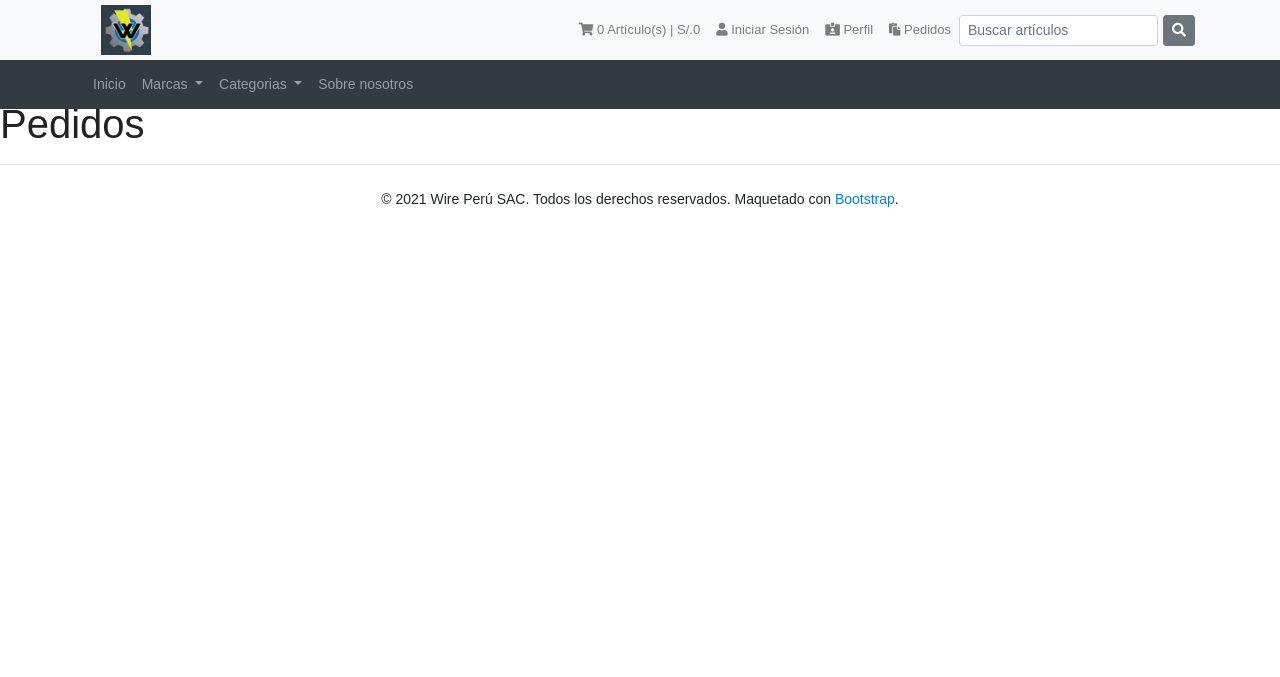
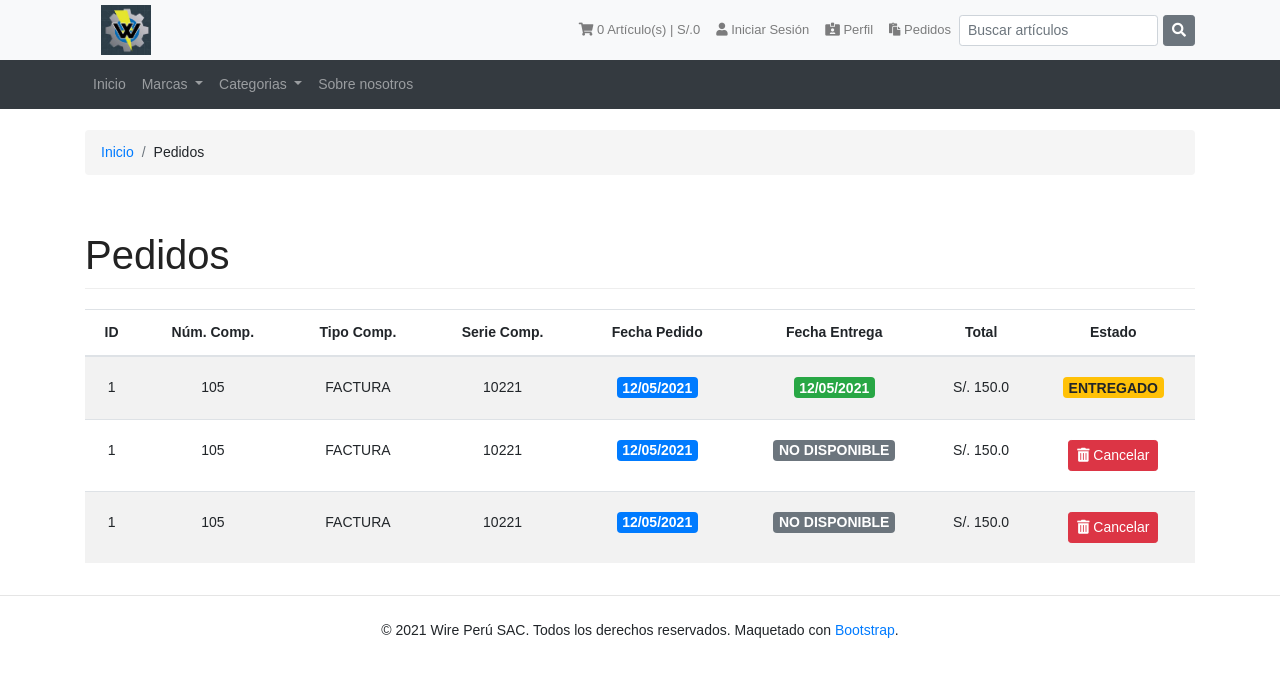
Before and after one commit to Jibaru/wire-peru-tienda, a Django app: page /pedidos in a window 1280 px wide. Shown: the top 677 px of the page. Run offline with Django 3.2, Linux system fonts and the light colour scheme; some libraries are stand-ins or nearby versions; some web fonts are replaced.

Commit message:
Agregados pedidos

```diff
--- a/tienda/templates/tienda/pages/pedidos.html
+++ b/tienda/templates/tienda/pages/pedidos.html
@@ -6,5 +6,111 @@ Pedidos
 {% endblock %}
 
 {% block contenido %}
-<h1>Pedidos</h1>
+<section class="container">
+    <div class="row">
+        <section class="col-12 d-none d-md-block">
+            <ol class="breadcrumb">
+                <li class="breadcrumb-item"><a href="/" class="trsn" title="Inicio">Inicio</a></li>
+                <li class="breadcrumb-item"><span>Pedidos</span></li>
+            </ol>
+        </section>
+    </div>
+</section>
+<div class="container">
+    <div class="row">
+        <div class="col-12">
+            <h1 class="page-header">Pedidos</h1>
+        </div>
+    </div>
+    <div class="row">
+        <div class="col-12">
+            <div id="customer-summary">
+                <div id="customer-order-table" class="table-responsive">
+                    <table class="table table-striped text-center">
+                        <thead>
+                            <tr>
+                                <th><b>ID</b></th>
+                                <th><b>Núm. Comp.</b></th>
+                                <th><b>Tipo Comp.</b></th>
+                                <th><b>Serie Comp.</b></th>
+                                <th><b>Fecha Pedido</b></th>
+                                <th><b>Fecha Entrega</b></th>
+                                <th><b>Total</b></th>
+                                <th><b>Estado</b></th>
+                            </tr>
+                        </thead>
+                        <tbody>
+                            <tr>
+                                <td>1</td>
+                                <td>105</td>
+                                <td>FACTURA</td>
+                                <td>10221</td>
+                                <td>
+                                    <span class="badge badge-primary">
+                                        12/05/2021
+                                    </span>
+                                </td>
+                                <td>
+                                    <span class="badge badge-success">
+                                        12/05/2021
+                                    </span>
+                                </td>
+                                <td>S/. 150.0</td>
+                                <td>
+                                    <span class="badge badge-warning">
+                                        ENTREGADO
+                                    </span>
+                                </td>
+                            </tr>
+                            <tr>
+                                <td>1</td>
+                                <td>105</td>
+                                <td>FACTURA</td>
+                                <td>10221</td>
+                                <td>
+                                    <span class="badge badge-primary">
+                                        12/05/2021
+                                    </span>
+                                </td>
+                                <td>
+                                    <span class="badge badge-secondary">
+                                        NO DISPONIBLE
+                                    </span>
+                                </td>
+                                <td>S/. 150.0</td>
+                                <td>
+                                    <button type="submit" class="btn btn-danger btn-sm">
+                                        <i class="fas fa-trash-alt"></i> Cancelar
+                                    </button>
+                                </td>
+                            </tr>
+                            <tr>
+                                <td>1</td>
+                                <td>105</td>
+                                <td>FACTURA</td>
+                                <td>10221</td>
+                                <td>
+                                    <span class="badge badge-primary">
+                                        12/05/2021
+                                    </span>
+                                </td>
+                                <td>
+                                    <span class="badge badge-secondary">
+                                        NO DISPONIBLE
+                                    </span>
+                                </td>
+                                <td>S/. 150.0</td>
+                                <td class="text-center">
+                                    <button type="submit" class="btn btn-danger btn-sm">
+                                        <i class="fas fa-trash-alt"></i> Cancelar
+                                    </button>
+                                </td>
+                            </tr>
+                        </tbody>
+                    </table>
+                </div>
+            </div>
+        </div>
+    </div>
+</div>
 {% endblock %}
```
